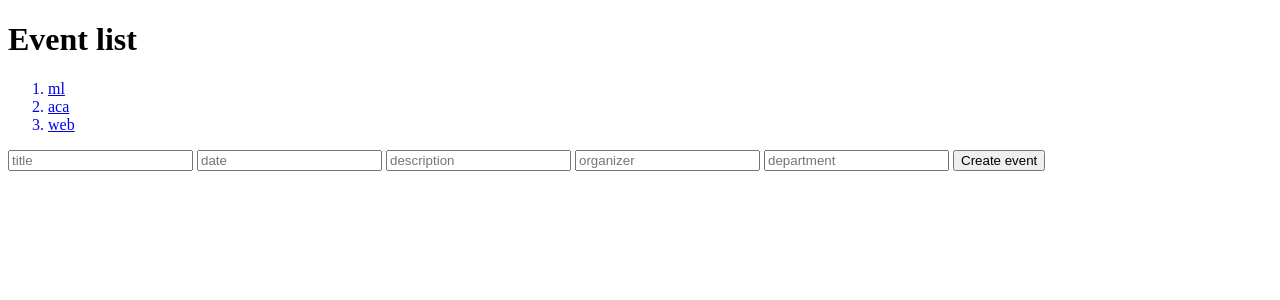
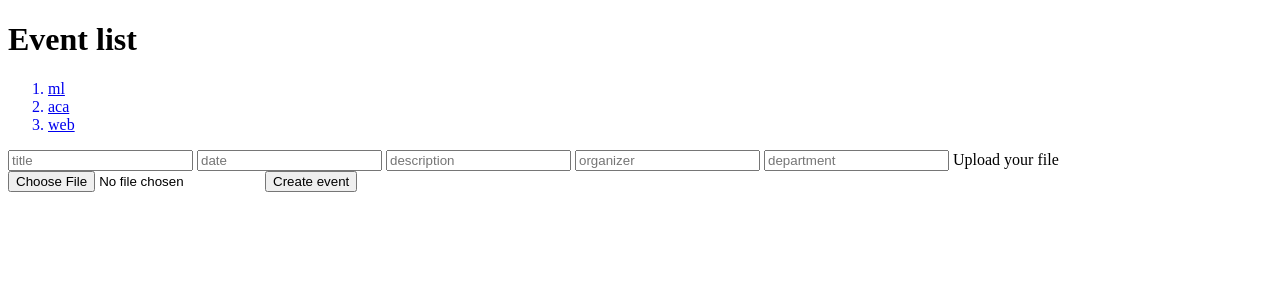
Before and after one commit to swasthi15/alumni-portal, a Django app: page /events/ in a window 1280 px wide. Shown: the top 300 px of the page. Run offline with Django 3.2, Linux system fonts and the light colour scheme; data comes from the database, SQL or seed files in the repository; both versions use the stored data as it was after the commit.

Commit message:
file upload

```diff
--- a/alumni_portal/settings.py
+++ b/alumni_portal/settings.py
@@ -121,3 +121,7 @@ USE_TZ = True
 STATIC_URL = '/static/'
 
 STATIC_ROOT = posixpath.join(*(BASE_DIR.split(os.path.sep) + ['static']))
+
+MEDIA_ROOT  = os.path.join(BASE_DIR, 'media')
+
+MEDIA_URL = '/media/'
--- a/alumni_portal/urls.py
+++ b/alumni_portal/urls.py
@@ -17,6 +17,8 @@ from django.contrib import admin
 from django.urls import path, include
 from . import views
 from events import urls as events_urls
+from django.conf.urls.static import  static
+from django.conf import settings
 
 
 urlpatterns = [
@@ -28,4 +30,4 @@ urlpatterns = [
     path('logging_in/',views.logging_in),
     path('events/',include(events_urls))
 
-]
+] + static(settings.MEDIA_URL, document_root=settings.MEDIA_ROOT)
--- a/events/templates/eventdetail.html
+++ b/events/templates/eventdetail.html
@@ -9,5 +9,6 @@
 <p>Date: {{event_obj.date}}</p>
 <p>Organizer: {{event_obj.organizer}}</p>
 <p>Dept: {{event_obj.department}}</p>
+<img src="/media/{{event_obj.image}}">
 </body>
 </html>
--- a/events/templates/index.html
+++ b/events/templates/index.html
@@ -10,15 +10,18 @@
 		<a href ="{{event.id}}"><li> {{event.title}} </li></a>
 	{% endfor %}
 	</ol>
-	<form  method="POST" action="create_event/">
+	<form enctype="multipart/form-data"  method="POST" action="create_event/">
          <input type="text" name="title" placeholder="title">
           <input type="text" name="date" placeholder="date">
           <input type="text" name="description" placeholder="description">
           <input type="text" name="organizer" placeholder="organizer">
           <input type="text" name="department" placeholder="department">
+          <label for="myfile" style="color: black;">Upload your file</label>
+   		 <input type="file" name="myfile1" style="margin-bottom:20px" id="myfile" class="form-control" >
           <button >Create event</button>
 
   </form>
 
+
 </body>
 </html>
--- a/events/views.py
+++ b/events/views.py
@@ -7,6 +7,8 @@ from django.contrib.auth.forms import UserCreationForm
 from django.contrib.auth.models import User
 from django.contrib import auth
 from events.models import events
+from django.core.files.storage import FileSystemStorage
+from django.conf import settings
 
 def index(request):
 	eventlist = events.objects.all()
@@ -19,11 +21,20 @@ def create_event(request):
     description = request.POST.get('description')
     organizer = request.POST.get('organizer')
     department = request.POST.get('department')
+    if request.method == 'POST' and request.FILES['myfile1']:
 
-    new_event = events.objects.create(title=title,date=date,description=description,image='',user=request.user,organizer=organizer,department=department)
+        myfile = request.FILES['myfile1']
+        print(myfile)
+        fs = FileSystemStorage()
+        name = title + "-" + date + "-" + organizer + "-" + department+"-" + myfile.name
+        filename = fs.save(name, myfile)
+        uploaded_file_url = fs.url(filename)
+        print(uploaded_file_url)
+    new_event = events.objects.create(title=title,date=date,description=description,image=name,user=request.user,organizer=organizer,department=department)
     new_event.save()
     print(title,date,description)
-    return HttpResponse('shortcuts')
+    return redirect('/events')
+
 
 def event_detail(request,event_id):
 
```
Also changed, not shown: db.sqlite3, media/web-6-7-8-ijij-cs-download.jpeg (added).
